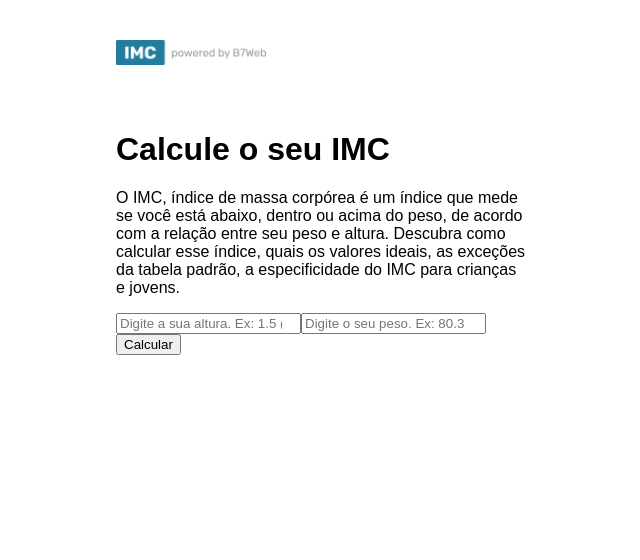
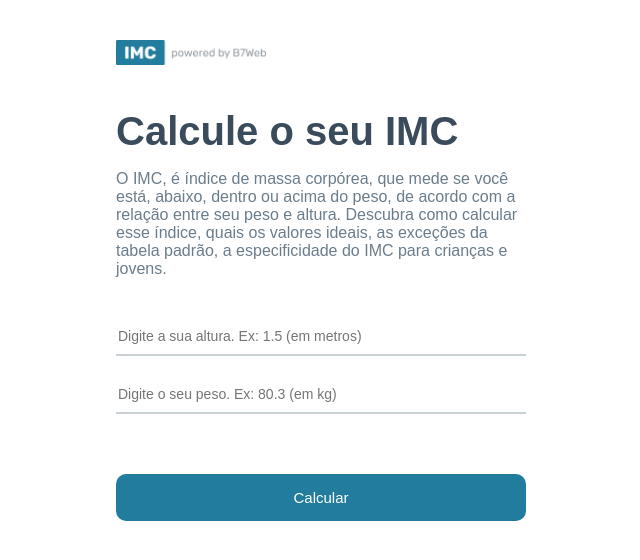
Before and after one commit to sdlima4025/react-calc_imc, a React (Create React App) app: page / in a window 1280 px wide. Shown: the top 560 px of the page, without its empty margins (74-714 px from the left). Built offline with nearby package versions, Linux system fonts and the light colour scheme.

Commit message:
estilizado os inputs e o botão

```diff
--- a/src/App.module.css
+++ b/src/App.module.css
@@ -18,6 +18,44 @@ body {
   flex: 1;
   margin-right: 40px;
 }
+.container .leftSide h1 {
+  margin: 0;
+  font-size: 40px;
+  color: #3A4B5C;
+}
+.container .leftSide p {
+  font-size: 16px;
+  margin-bottom: 40px;
+  color: #6A7D8B;
+}
+.container .leftSide input {
+  width: 100%;
+  border: 0;
+  border-bottom:  2px solid rgba(150,163,171, .5);
+  padding: 10px 2px;
+  margin-bottom: 20px;
+  font-size: 14px;
+  outline: 0;
+}
+.container .leftSide button {
+  background-color: #227C9D;
+  color: #FFF;
+  font-size: 15px;
+  border: 0;
+  border-radius: 10px;
+  padding: 15px 0;
+  width: 100%;
+  cursor: pointer;
+  margin-top: 40px;
+  transition: all ease .3s;
+}
+.container .leftSide button:hover {
+  opacity: .9;
+}
+
+
+
+
 
 .container .rightSide {
   flex: 1;
--- a/src/App.tsx
+++ b/src/App.tsx
@@ -1,18 +1,16 @@
-import {useState} from 'react';
+import { useState } from "react";
 import styles from "./App.module.css";
 import powerredImage from "./assets/powered.png";
-
 
 const App = () => {
   const [heightField, setHeightField] = useState<number>(0);
   const [weightField, setWeightField] = useState<number>(0);
   const handleCalculeteButton = () => {
-    if(heightField && weightField) {
-
-    }else {
+    if (heightField && weightField) {
+    } else {
       alert("Preencha todos os campos!");
     }
-  }
+  };
   return (
     <div className={styles.main}>
       <header>
@@ -24,24 +22,24 @@ const App = () => {
         <div className={styles.leftSide}>
           <h1>Calcule o seu IMC</h1>
           <p>
-            O IMC, índice de massa corpórea é um índice que mede se você está
-            abaixo, dentro ou acima do peso, de acordo com a relação entre seu
-            peso e altura. Descubra como calcular esse índice, quais os valores
-            ideais, as exceções da tabela padrão, a especificidade do IMC para
-            crianças e jovens.{" "}
+            O IMC, é índice de massa corpórea, que mede se você está,
+            abaixo, dentro ou acima do peso, de acordo com a relação
+            entre seu peso e altura. Descubra como calcular esse índice, quais
+            os valores ideais, as exceções da tabela padrão, a especificidade do
+            IMC para crianças e jovens.
           </p>
 
           <input
-          type="number"
-          placeholder="Digite a sua altura. Ex: 1.5 (em metros)"
-          value={heightField > 0 ? heightField : '' }
-          onChange={e => setHeightField(parseFloat(e.target.value))}
+            type="number"
+            placeholder="Digite a sua altura. Ex: 1.5 (em metros)"
+            value={heightField > 0 ? heightField : ""}
+            onChange={(e) => setHeightField(parseFloat(e.target.value))}
           />
           <input
-          type="number"
-          placeholder="Digite o seu peso. Ex: 80.3 (em kg)"
-          value={weightField > 0 ? weightField : '' }
-          onChange={e => setWeightField(parseFloat(e.target.value))}
+            type="number"
+            placeholder="Digite o seu peso. Ex: 80.3 (em kg)"
+            value={weightField > 0 ? weightField : ""}
+            onChange={(e) => setWeightField(parseFloat(e.target.value))}
           />
 
           <button onClick={handleCalculeteButton}>Calcular</button>
```
